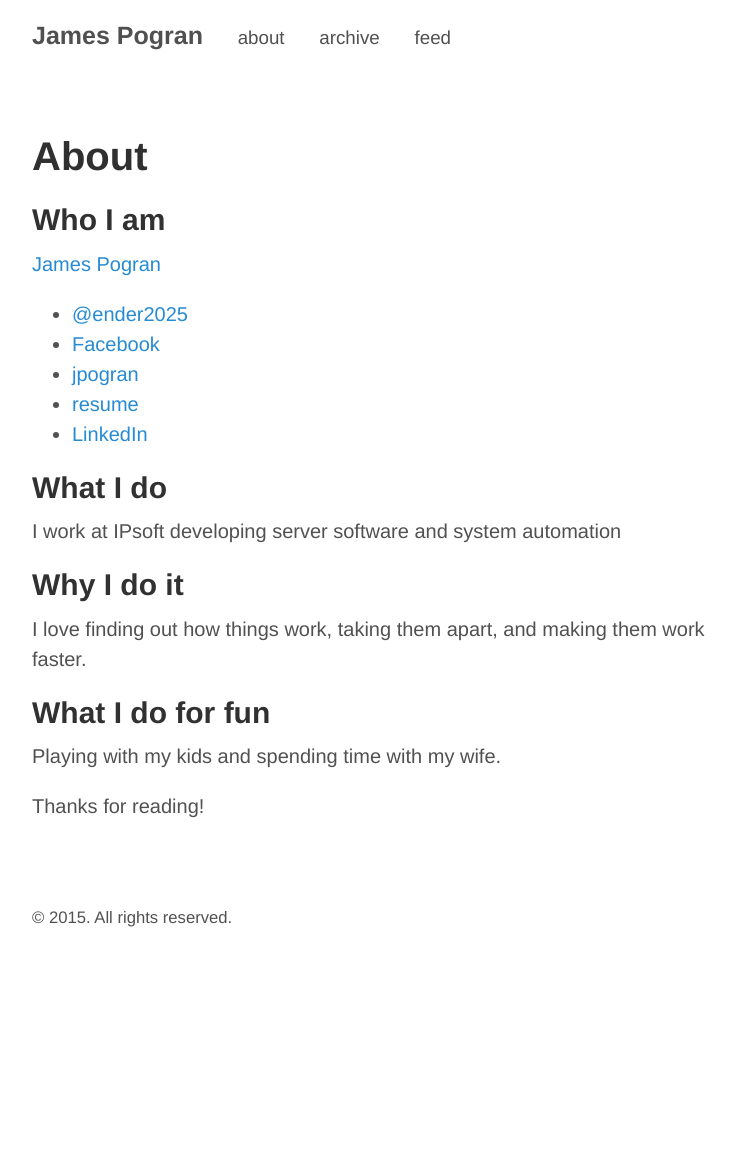
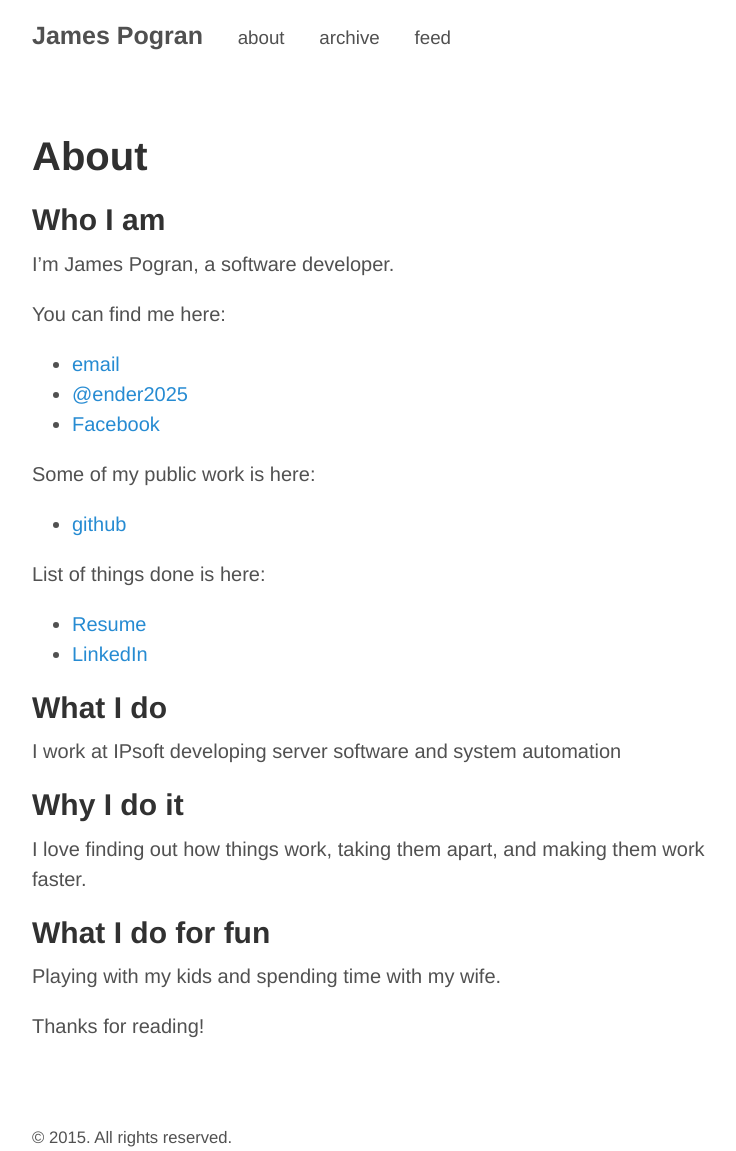
Before and after one commit to jpogran/jpogran.github.io, a Jekyll site: the page built from about.md, in a window 1280 px wide. Shown: the whole page, without its empty margins (248-984 px from the left). Built offline with Jekyll 4.4.1, drawn with Linux system fonts in a browser that asks for light colours; before the commit the page ends 931 px from its top, so only the background shows below that.

Commit message:
about me cleanup

```diff
--- a/about.md
+++ b/about.md
@@ -5,12 +5,21 @@ title: About
 
 ## Who I am
 
-[James Pogran](james.pogran@outlook.com)
+I'm James Pogran, a software developer.
 
+You can find me here:
+
+- [email](james.pogran@outlook.com)
 - [@ender2025](https://twitter.com/ender2025)
 - [Facebook](https://www.facebook.com/jpogran)
-- [jpogran](https://github.com/jpogran)
-- [resume](https://careers.stackoverflow.com/jpogran)
+
+Some of my public work is here:
+
+- [github](https://github.com/jpogran)
+
+List of things done is here:
+
+- [Resume](https://careers.stackoverflow.com/jpogran)
 - [LinkedIn](www.linkedin.com/in/jamespogran)
 
 ## What I do
```
